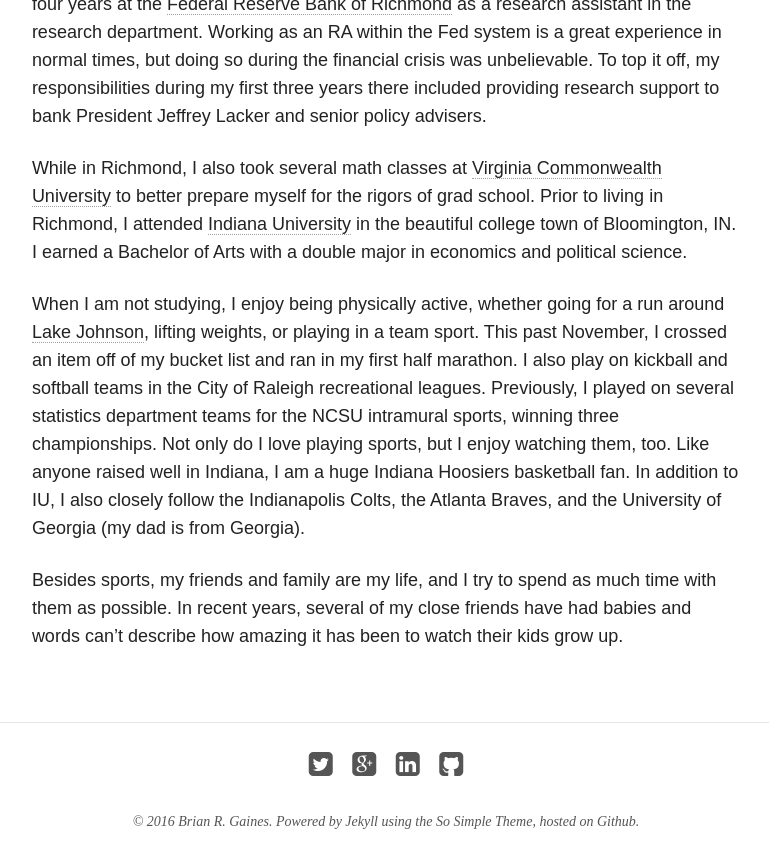
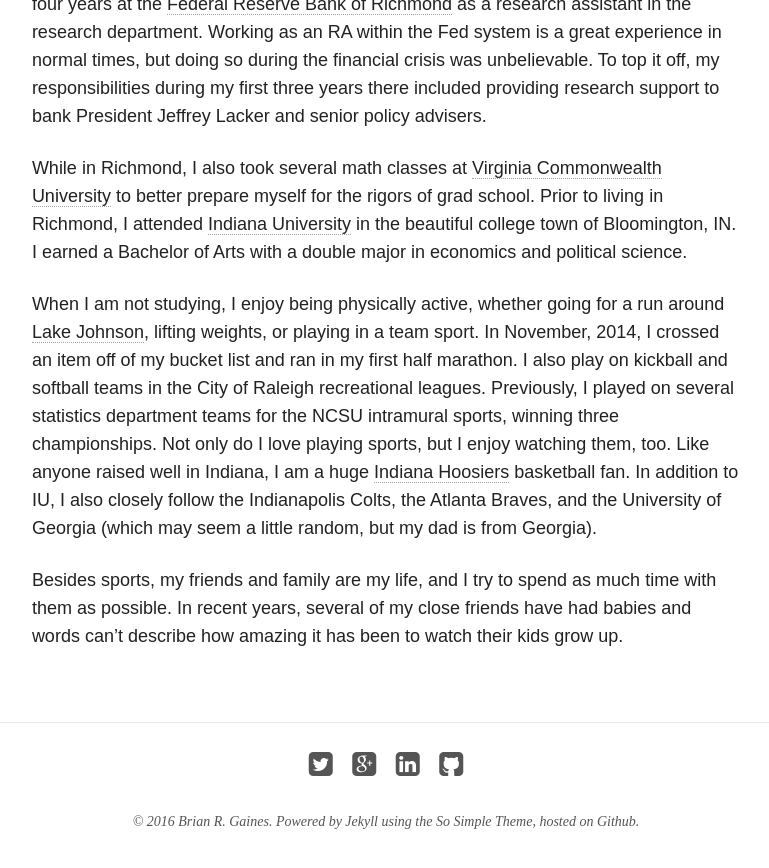
Before and after one commit to brgaines/brgaines.github.io, a Jekyll site: the page built from about/index.md, in a window 1280 px wide and 900 px high, scrolled down 614 px. Shown: the top 868 px of the window, without its empty margins (254-1023 px from the left). Built offline with Jekyll 4.4.1, drawn with Linux system fonts in a browser that asks for light colours; nearby versions of some CDN libraries.

Commit message:
a few edits to update the about me page

```diff
--- a/about/index.md
+++ b/about/index.md
@@ -9,6 +9,6 @@ I am a fifth year statistics PhD student at [North Carolina State University](ht
 
 While in Richmond, I also took several math classes at [Virginia Commonwealth University](http://www.vcu.edu/) to better prepare myself for the rigors of grad school.  Prior to living in Richmond, I attended [Indiana University](http://www.iub.edu/) in the beautiful college town of Bloomington, IN.  I earned a Bachelor of Arts with a double major in economics and political science.
 
-When I am not studying, I enjoy being physically active, whether going for a run around [Lake Johnson](http://www.raleighnc.gov/parks/content/ParksRec/Articles/Parks/LakeJohnson.html), lifting weights, or playing in a team sport.  This past November, I crossed an item off of my bucket list and ran in my first half marathon.  I also play on kickball and softball teams in the City of Raleigh recreational leagues.  Previously, I played on several statistics department teams for the NCSU intramural sports, winning three championships.   Not only do I love playing sports, but I enjoy watching them, too.  Like anyone raised well in Indiana, I am a huge Indiana Hoosiers basketball fan.  In addition to IU, I also closely follow the Indianapolis Colts, the Atlanta Braves, and the University of Georgia (my dad is from Georgia).
+When I am not studying, I enjoy being physically active, whether going for a run around [Lake Johnson](http://www.raleighnc.gov/parks/content/ParksRec/Articles/Parks/LakeJohnson.html), lifting weights, or playing in a team sport.  In November, 2014, I crossed an item off of my bucket list and ran in my first half marathon.  I also play on kickball and softball teams in the City of Raleigh recreational leagues.  Previously, I played on several statistics department teams for the NCSU intramural sports, winning three championships.   Not only do I love playing sports, but I enjoy watching them, too.  Like anyone raised well in Indiana, I am a huge [Indiana Hoosiers](iuhoosiers.com/) basketball fan.  In addition to IU, I also closely follow the Indianapolis Colts, the Atlanta Braves, and the University of Georgia (which may seem a little random, but my dad is from Georgia).
 
 Besides sports, my friends and family are my life, and I try to spend as much time with them as possible. In recent years, several of my close friends have had babies and words can't describe how amazing it has been to watch their kids grow up.
```
